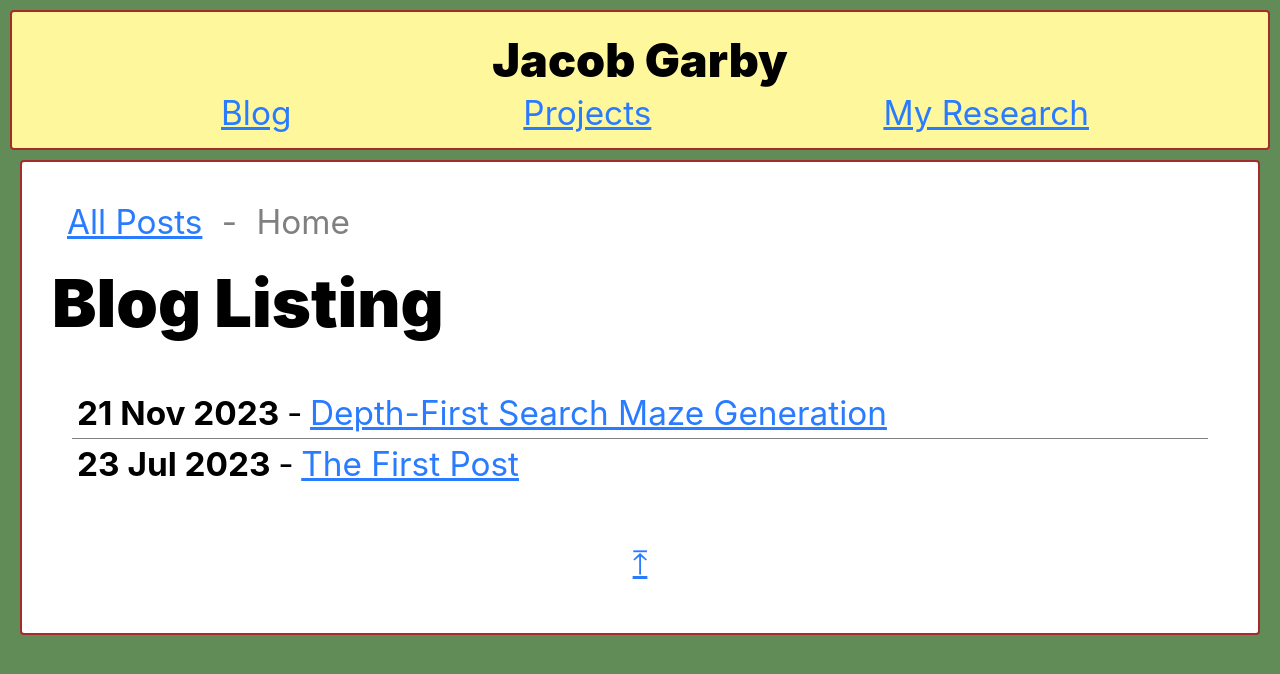
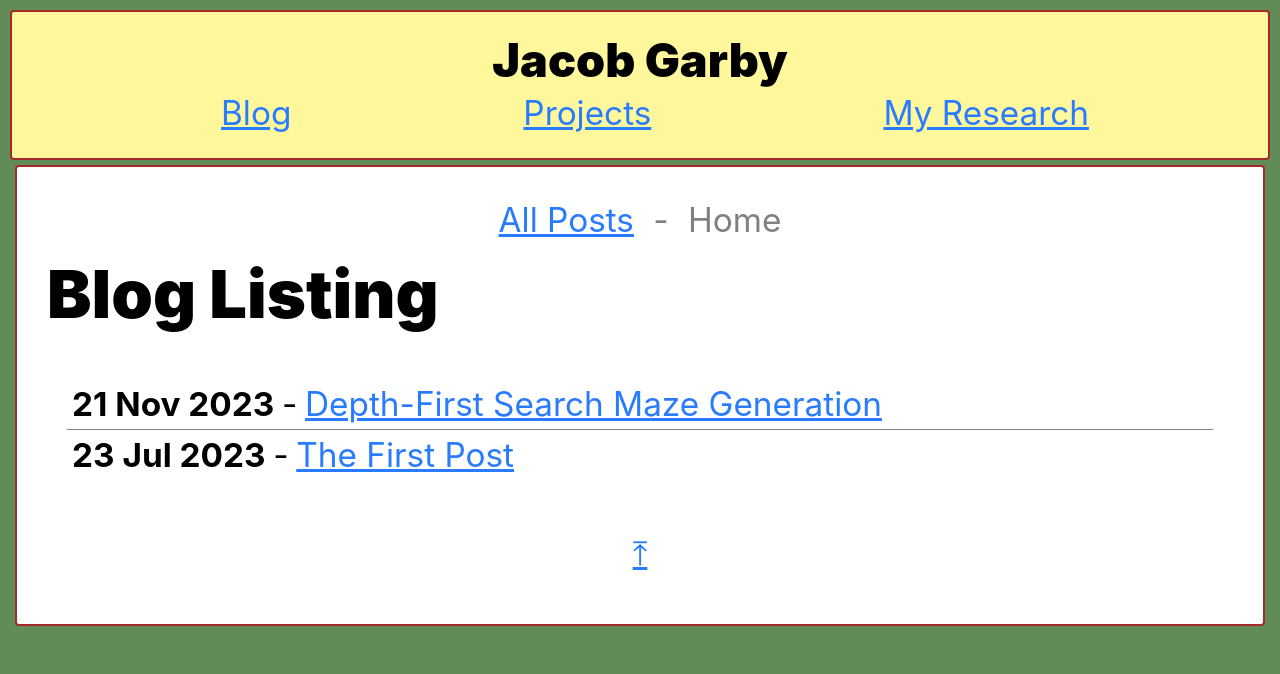
Before and after one commit to j4cobgarby/j4cobgarby.github.io, a Jekyll site: the page built from index.html, in a window 1280 px wide. Shown: the top 674 px of the page. Built offline with Jekyll 4.4.1, drawn with Linux system fonts in a browser that asks for light colours; some web fonts are replaced.

Commit message:
more consistent padding and margin

```diff
--- a/assets/css/style.css
+++ b/assets/css/style.css
@@ -73,8 +73,7 @@ div.sidebar {
     overflow-x: hidden;
     height: fit-content;
 
-    padding: 10px;
-    padding-top: 20px;
+    padding: 20px;
     -webkit-box-sizing: border-box; /* Safari/Chrome, other WebKit */
     -moz-box-sizing: border-box;    /* Firefox, other Gecko */
     box-sizing: border-box;         /* Opera/IE 8+ */
@@ -84,7 +83,7 @@ div.sidebar {
     border: 2px solid brown;
     border-radius: 4px;
 
-    margin: 10px;
+    margin: 5px;
 }
 
 div.sidebar.hidden {
@@ -94,18 +93,16 @@ div.sidebar.hidden {
 div.stickybox {
     position: sticky;
     top: 0px;
-    width: 100%;
+    width: fit-content;
+    margin: auto;
     color: grey;
     background-color: white;
-    padding: 10px;
+    padding: 3px;
 }
 
 div.stickybox.sticking {
-    /* border: 1px solid grey; */
-    border-radius: 5px;
+    border: 1px solid lightgrey;
     border-top: none;
-    border-top-left-radius: 0;
-    border-top-right-radius: 0;
 }
 
 div.stickybox a, div.stickybox button.sidebar_btn, div.stickybox span {
@@ -124,8 +121,8 @@ button.sidebar_btn {
 }
 
 div.content {
-    padding: 50px;
-    padding-top: 30px;
+    padding: 20px;
+    /*padding-top: 30px;*/
     background-color: white;
     box-sizing: border-box;
     border: 2px solid brown;
@@ -134,7 +131,7 @@ div.content {
     flex: 1;
     height: fit-content;
 
-    margin: 10px;
+    margin: 5px;
 }
 
 div.contentInner {
```
Also changed, not shown: blog/_posts/Buddy-Allocator.md (+1 -1 lines).
